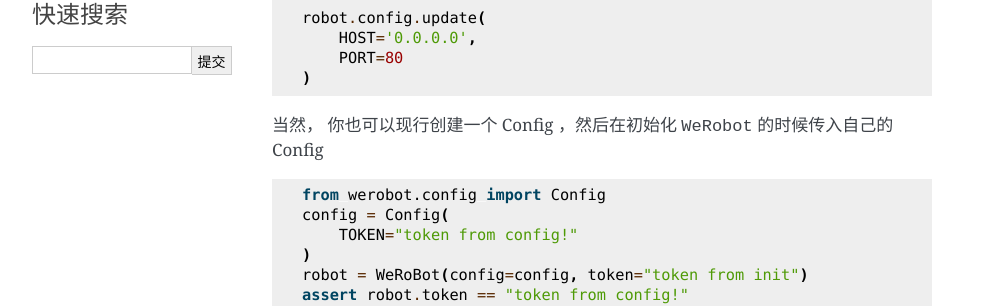
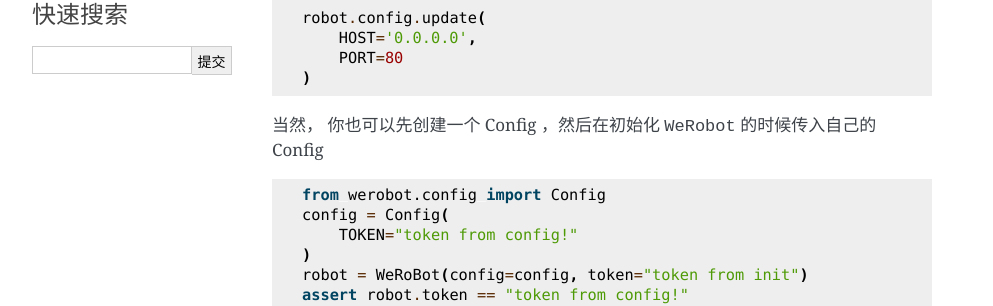
Before and after one commit to offu/WeRoBot, a Sphinx documentation site: the page built from docs/config.rst, in a window 1280 px wide. Shown: the part 265-571 px from the top of the page, without its empty margins (148-1141 px from the left). Built offline with Sphinx 7.4.7, drawn with Linux system fonts in a browser that asks for light colours.

Commit message:
Update doc

```diff
--- a/docs/config.rst
+++ b/docs/config.rst
@@ -13,7 +13,7 @@
         PORT=80
     )
 
-当然， 你也可以现行创建一个 Config ，然后在初始化 ``WeRobot`` 的时候传入自己的 Config ::
+当然， 你也可以先创建一个 Config ，然后在初始化 ``WeRobot`` 的时候传入自己的 Config ::
 
     from werobot.config import Config
     config = Config(
```
